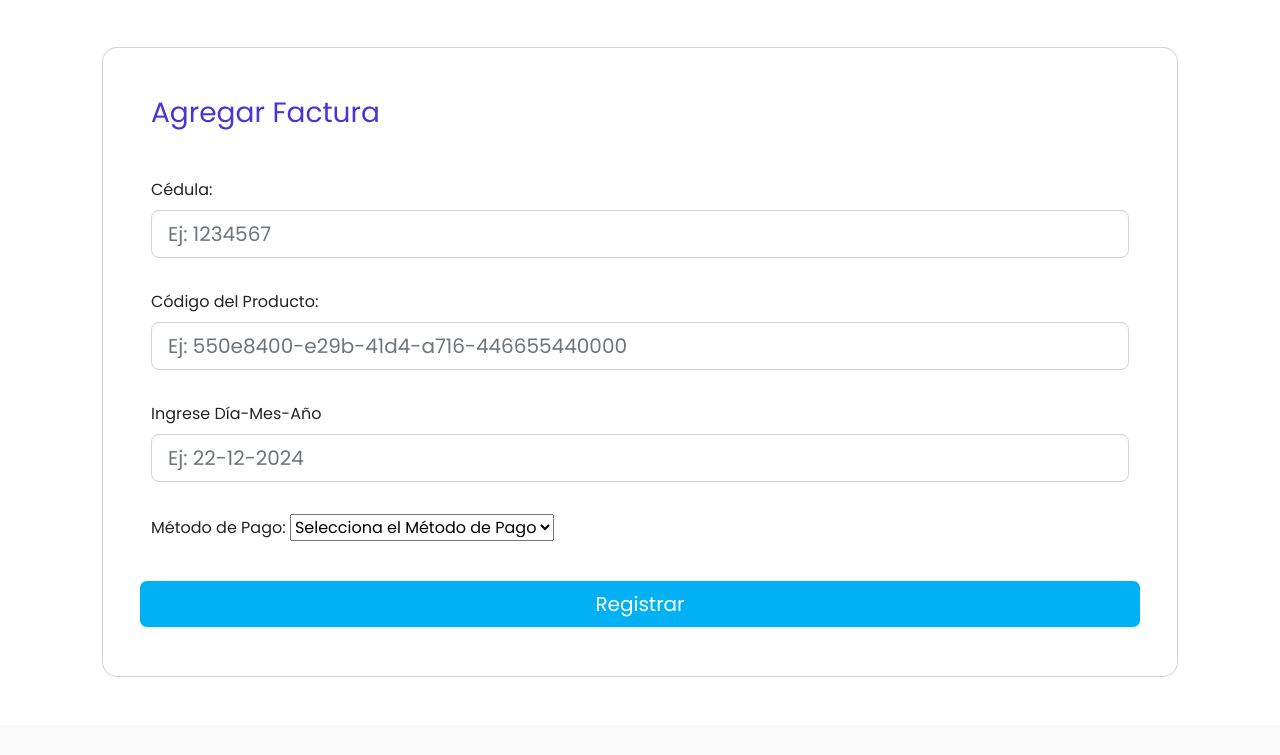
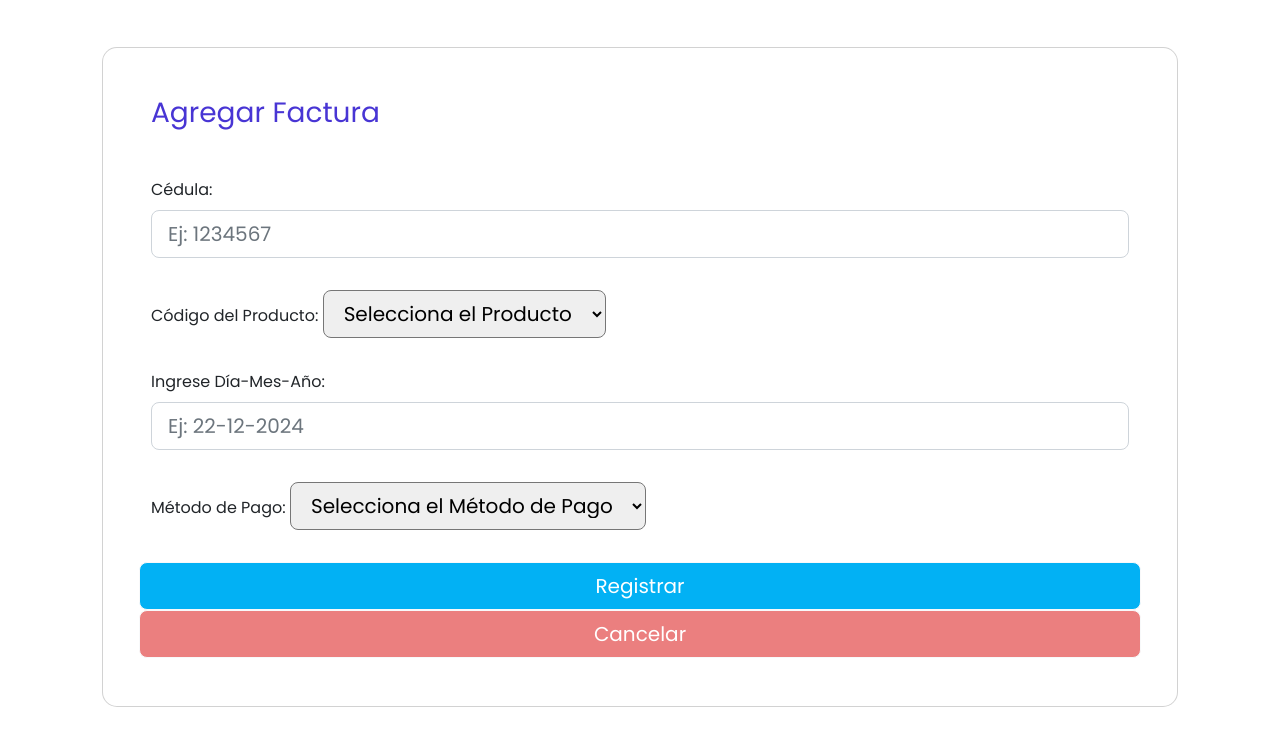
Before and after one commit to AntoinetteDizz/Proyecto-Cassandra, a Flask app: page /crear_factura in a window 1280 px wide. Shown: the part 151-906 px from the top of the page. Before the commit the page ends 828 px from the top, so only its background shows below. Run offline with Flask 3, Linux system fonts and the light colour scheme; data that the repository does not hold is empty.

Commit message:
Implementación del botón de “cancelar” en todos los formularios HTML, lista para agregar un producto a una factura y correcciones de estilo a nivel de HTML.

```diff
--- a/app.py
+++ b/app.py
@@ -25,9 +25,15 @@ def logout():
 def crear_cliente():
     return render_template('Clientes/create.html')
 
-@app.route('/crear_factura')
+@app.route('/crear_factura', methods=['GET'])
 def crear_factura():
-    return render_template('Facturas/create.html')
+
+    # Consultar la base de datos para obtener los códigos de productos disponibles
+    query = "SELECT id, name FROM supermarket.productos"
+    productos = session.execute(query)
+
+    # Renderizar el formulario con los códigos de producto como opciones
+    return render_template('Facturas/create.html', productos=productos)
 
 @app.route('/crear_producto')
 def crear_producto():
--- a/templates/Clientes/create.html
+++ b/templates/Clientes/create.html
@@ -82,14 +82,14 @@
 
                                         <div class="mb-4 pb-2">
                                             <div class="form-outline">
-                                                <label class="form-label" for="form3Examplev4">Número:</label>
+                                                <label class="form-label" for="form3Examplev4">Edad:</label>
                                                 <input type="number" name="edad" id="form3Examplev4" class="form-control form-control-lg" placeholder="Ej: 23" required />
                                             </div>
                                         </div>
 
                                         <div class="mb-4 pb-2">
                                             <label class="form-label" for="form3Examplea4">Sexo: </label>
-                                            <select class="select" name="sexo" required>
+                                            <select class="select form-control-lg" name="sexo" required>
                                                 <option value="" selected disabled hidden>Selecciona el Sexo</option>
                                                 <option value="M">Masculino</option>
                                                 <option value="F">Femenino</option>
@@ -99,6 +99,7 @@
                                         <div class="row">
 
                                             <button type="submit" class="btn btn-light btn-lg" style="background-color: #02B1F4; color: white;" data-mdb-ripple-color="dark">Registrar</button>
+                                            <a  class="btn btn-light btn-lg" style="background-color: rgb(235, 127, 127); color: white;" href="{{ url_for('clientes_index') }}">Cancelar</a>
                                         </div>
                                     </div>
 
--- a/templates/Clientes/edit.html
+++ b/templates/Clientes/edit.html
@@ -77,14 +77,14 @@
 
                                         <div class="mb-4 pb-2">
                                             <div class="form-outline">
-                                                <label class="form-label" for="form3Examplev4">Número:</label>
+                                                <label class="form-label" for="form3Examplev4">Edad:</label>
                                                 <input type="number" name="edad" id="form3Examplev4" class="form-control form-control-lg" placeholder="Ej: 23" required value="{{ cliente.edad }}" />
                                             </div>
                                         </div>
 
                                         <div class="mb-4 pb-2">
                                             <label class="form-label" for="form3Examplea4">Sexo:</label>
-                                            <select class="select" name="sexo" required>
+                                            <select class="select form-control-lg" name="sexo" required>
                                                 <option value="" selected disabled hidden>Selecciona el Sexo</option>
                                                 <option value="M" {% if cliente.sexo == 'M' %} selected {% endif %}>Masculino</option>
                                                 <option value="F" {% if cliente.sexo == 'F' %} selected {% endif %}>Femenino</option>
@@ -95,6 +95,7 @@
                                         <div class="row">
 
                                             <button type="submit" class="btn btn-light btn-lg" style="background-color: #02B1F4; color: white;" data-mdb-ripple-color="dark">Registrar</button>
+                                            <a  class="btn btn-light btn-lg" style="background-color: rgb(235, 127, 127); color: white;" href="{{ url_for('clientes_index') }}">Cancelar</a>
                                         </div>
                                     </div>
 
--- a/templates/Facturas/create.html
+++ b/templates/Facturas/create.html
@@ -67,15 +67,18 @@
                                         </div>
 
                                         <div class="mb-4 pb-2">
-                                            <div class="form-outline">
-                                                <label class="form-label" for="form3Examplev4">Código del Producto:</label>
-                                                <input type="text" name="id_producto" id="form3Examplev4" class="form-control form-control-lg" placeholder="Ej: 550e8400-e29b-41d4-a716-446655440000" required />
-                                            </div>
+                                            <label class="form-label" for="form3Examplev4">Código del Producto:</label>
+                                            <select class="select form-control-lg" name="id_producto" required>
+                                                <option value="" selected disabled hidden>Selecciona el Producto</option>
+                                                {% for producto in productos %}
+                                                    <option value="{{ producto.id }}">{{ producto.name }}</option>
+                                                {% endfor %}
+                                            </select>
                                         </div>
 
                                         <div class="mb-4 pb-2">
                                             <div class="form-outline">
-                                                <label class="form-label" for="form3Examplev5">Ingrese Día-Mes-Año</label>
+                                                <label class="form-label" for="form3Examplev5">Ingrese Día-Mes-Año: </label>
                                                 <input type="text" name="fecha" id="form3Examplev4"
                                                 class="form-control form-control-lg" placeholder="Ej: 22-12-2024" required/>
                                             </div>
@@ -83,7 +86,7 @@
 
                                         <div class="mb-4 pb-2">
                                             <label class="form-label" for="form3Examplea4">Método de Pago: </label>
-                                            <select class="select" name="metodo_pago" required>
+                                            <select class="select form-control-lg" name="metodo_pago" required>
                                                 <option value="" selected disabled hidden>Selecciona el Método de Pago</option>
                                                 <option value="Debito">Débito</option>
                                                 <option value="Credito">Crédito</option>
@@ -100,6 +103,7 @@
                                         <div class="row">
 
                                             <button type="submit" class="btn btn-light btn-lg" style="background-color: #02B1F4; color: white;" data-mdb-ripple-color="dark">Registrar</button>
+                                            <a  class="btn btn-light btn-lg" style="background-color: rgb(235, 127, 127); color: white;" href="{{ url_for('facturas_index') }}">Cancelar</a>
                                         </div>
                                     </div>
 
--- a/templates/Facturas/top.html
+++ b/templates/Facturas/top.html
@@ -143,6 +143,9 @@
                 </table>
             </div>
         </div>
+        <br>
+        <br>
+        <a  class="btn btn-light btn-lg" style="background-color: rgb(235, 127, 127); color: white;" href="{{ url_for('facturas_index') }}">Volver</a>
     </section>
 
 
--- a/templates/Productos/create.html
+++ b/templates/Productos/create.html
@@ -83,7 +83,7 @@
 
                                         <div class="mb-4 pb-2">
                                             <label class="form-label" for="form3Examplea4">Indique si el producto está en promoción: </label>
-                                            <select class="select" name="promocion" required>
+                                            <select class="select form-control-lg" name="promocion" required>
                                                 <option value="" selected disabled hidden>Seleccione una opción</option>
                                                 <option value="Sí">Sí</option>
                                                 <option value="No">No</option>
@@ -100,6 +100,7 @@
                                         <div class="row">
 
                                             <button type="submit" class="btn btn-light btn-lg" style="background-color: #02B1F4; color: white;" data-mdb-ripple-color="dark">Registrar</button>
+                                            <a  class="btn btn-light btn-lg" style="background-color: rgb(235, 127, 127); color: white;" href="{{ url_for('productos_index') }}">Cancelar</a>
                                         </div>
                                     </div>
 
--- a/templates/Productos/edit.html
+++ b/templates/Productos/edit.html
@@ -83,7 +83,7 @@
 
                                         <div class="mb-4 pb-2">
                                             <label class="form-label" for="form3Examplea4">Indique si el producto está en promoción: </label>
-                                            <select class="select" name="promocion" required>
+                                            <select class="select form-control-lg" name="promocion" required>
                                                 <option value="" selected disabled hidden>Seleccione una opción</option>
                                                 <option value="Sí" {% if producto.promocion %} selected {% endif %}>Sí</option>
                                                 <option value="No" {% if not producto.promocion %} selected {% endif %}>No</option>
@@ -100,6 +100,7 @@
                                         <div class="row">
 
                                             <button type="submit" class="btn btn-light btn-lg" style="background-color: #02B1F4; color: white;" data-mdb-ripple-color="dark">Registrar</button>
+                                            <a  class="btn btn-light btn-lg" style="background-color: rgb(235, 127, 127); color: white;" href="{{ url_for('productos_index') }}">Cancelar</a>
                                         </div>
                                     </div>
 
```
